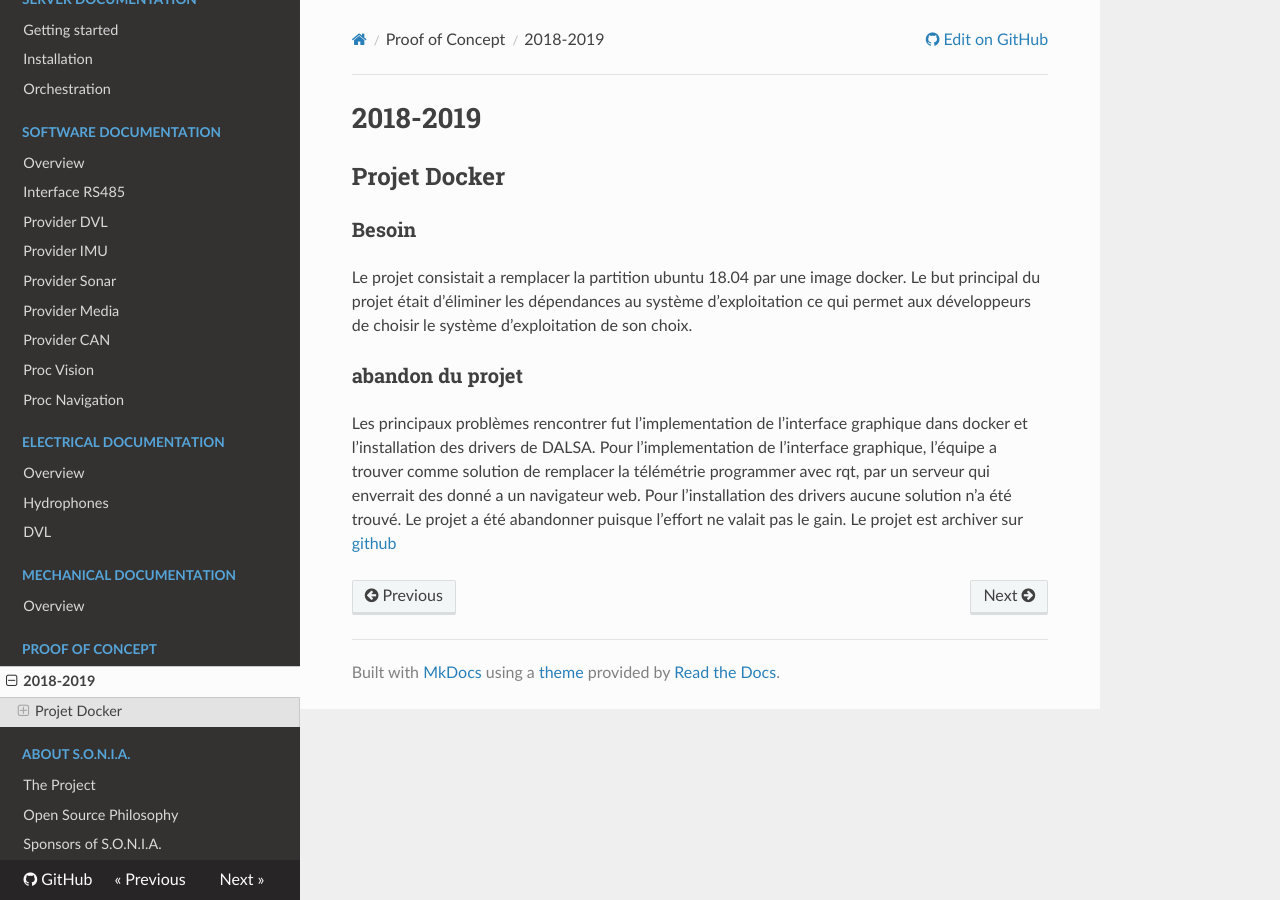
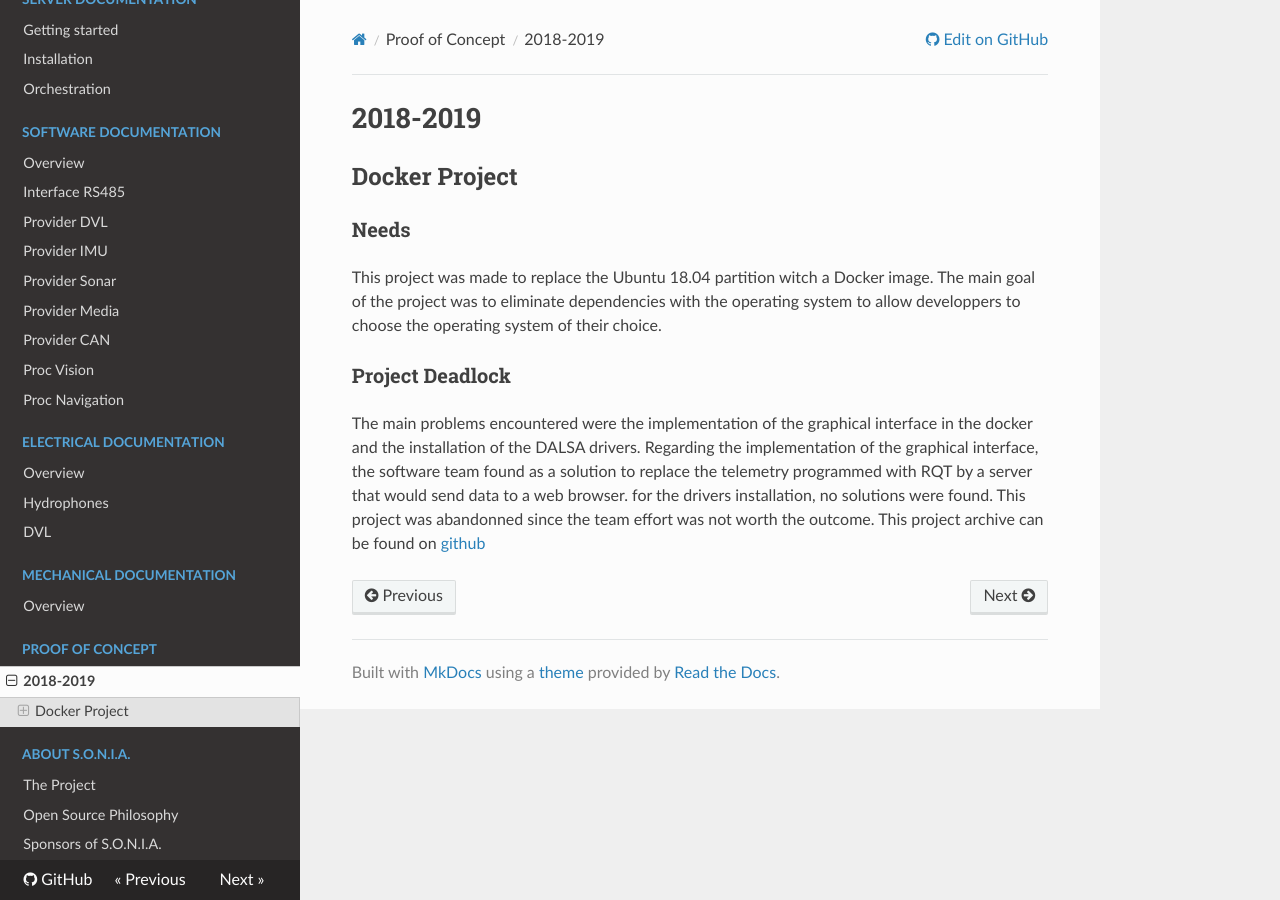
Before and after one commit to sonia-auv/documentation, an MkDocs documentation site: the page built from docs/POC/2018_2019.md, in a window 1280 px wide. Built offline with MkDocs 1.6.1, drawn with Linux system fonts in a browser that asks for light colours; nearby versions of some CDN libraries; old or Windows-style settings are respelled for this version of MkDocs.

Commit message:
Docker Project English Translation

```diff
--- a/docs/POC/2018_2019.md
+++ b/docs/POC/2018_2019.md
@@ -1,11 +1,12 @@
 # 2018-2019
 
-## Projet Docker
+## Docker Project
 
-### Besoin
+### Needs
 
-Le projet consistait a remplacer la partition ubuntu 18.04 par une image docker. Le but principal du projet était d’éliminer les dépendances au système d’exploitation ce qui permet aux développeurs de choisir le système d’exploitation de son choix.
+This project was made to replace the Ubuntu 18.04 partition witch a Docker image. The main goal of the project was to eliminate dependencies with the operating system to allow developpers to choose the operating system of their choice.
 
-### abandon du projet
 
-Les principaux problèmes rencontrer fut l’implementation de l’interface graphique dans docker et l’installation des drivers de DALSA. Pour l’implementation de l’interface graphique, l’équipe a trouver comme solution de remplacer la télémétrie programmer avec rqt, par un serveur qui enverrait des donné a un navigateur web. Pour l’installation des drivers aucune solution n’a été trouvé. Le projet a été abandonner puisque l’effort ne valait pas le gain. Le projet est archiver sur [github](https://github.com/sonia-auv/docker_test)
+### Project Deadlock
+
+The main problems encountered were the implementation of the graphical interface in the docker and the installation of the DALSA drivers. Regarding the implementation of the graphical interface, the software team found as a solution to replace the telemetry programmed with RQT by a server that would send data to a web browser. for the drivers installation, no solutions were found. This project was abandonned since the team effort was not worth the outcome. This project archive can be found on [github](https://github.com/sonia-auv/docker_test)
```
